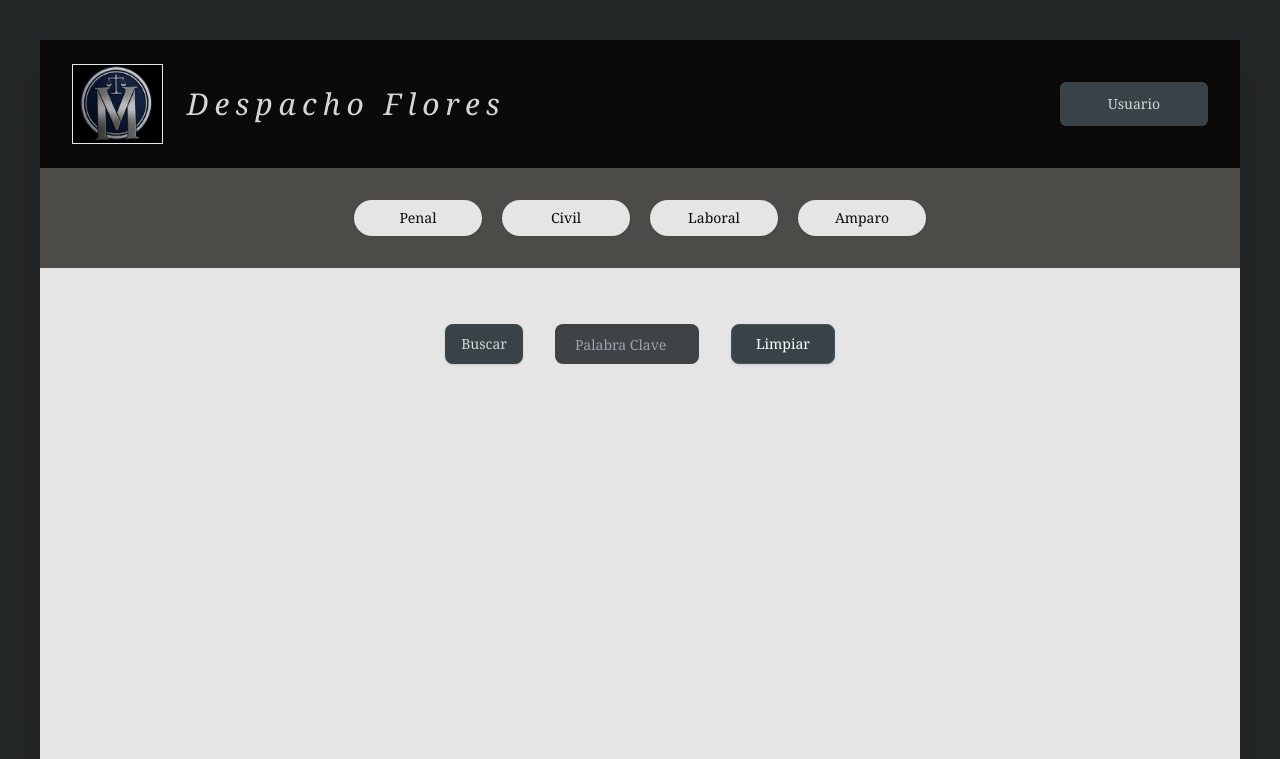
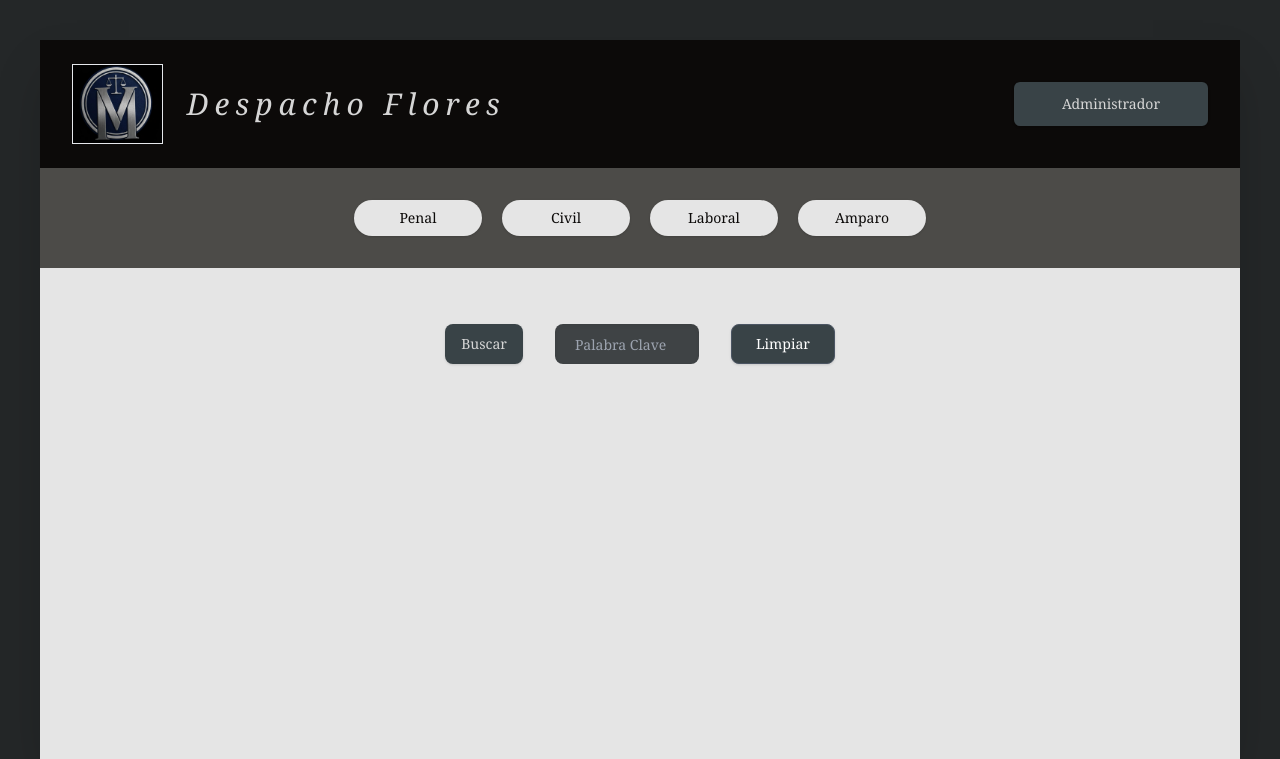
Before and after one commit to zel743/dms_python, a Flask app: page / in a window 1280 px wide. Shown: the top 759 px of the page. Run offline with Flask 3, Linux system fonts and the light colour scheme; some libraries are stand-ins or nearby versions.

Commit message:
feat: add new feature to include logo into exe

```diff
--- a/app.py
+++ b/app.py
@@ -10,7 +10,7 @@ def resolver_ruta(ruta_relativa):
         return os.path.join(sys._MEIPASS, ruta_relativa)
     return os.path.join(os.path.abspath("."), ruta_relativa)
 
-app = Flask(__name__, template_folder=resolver_ruta('templates'))
+app = Flask(__name__, template_folder=resolver_ruta('templates'), static_folder=resolver_ruta('static'))
 
 def buscar_pdfs_optimizado(carpeta_raiz, busqueda):
     palabras_clave = busqueda.lower().split()
--- a/templates/index.html
+++ b/templates/index.html
@@ -46,7 +46,7 @@
             </div>
 
             <button class="bg-btn_usuario_bg rounded-md px-12 py-3 text-sm font-medium text-text_light shadow hover:bg-gray-500 transition">
-                Usuario
+                Administrador
             </button>
         </header>
 
```
